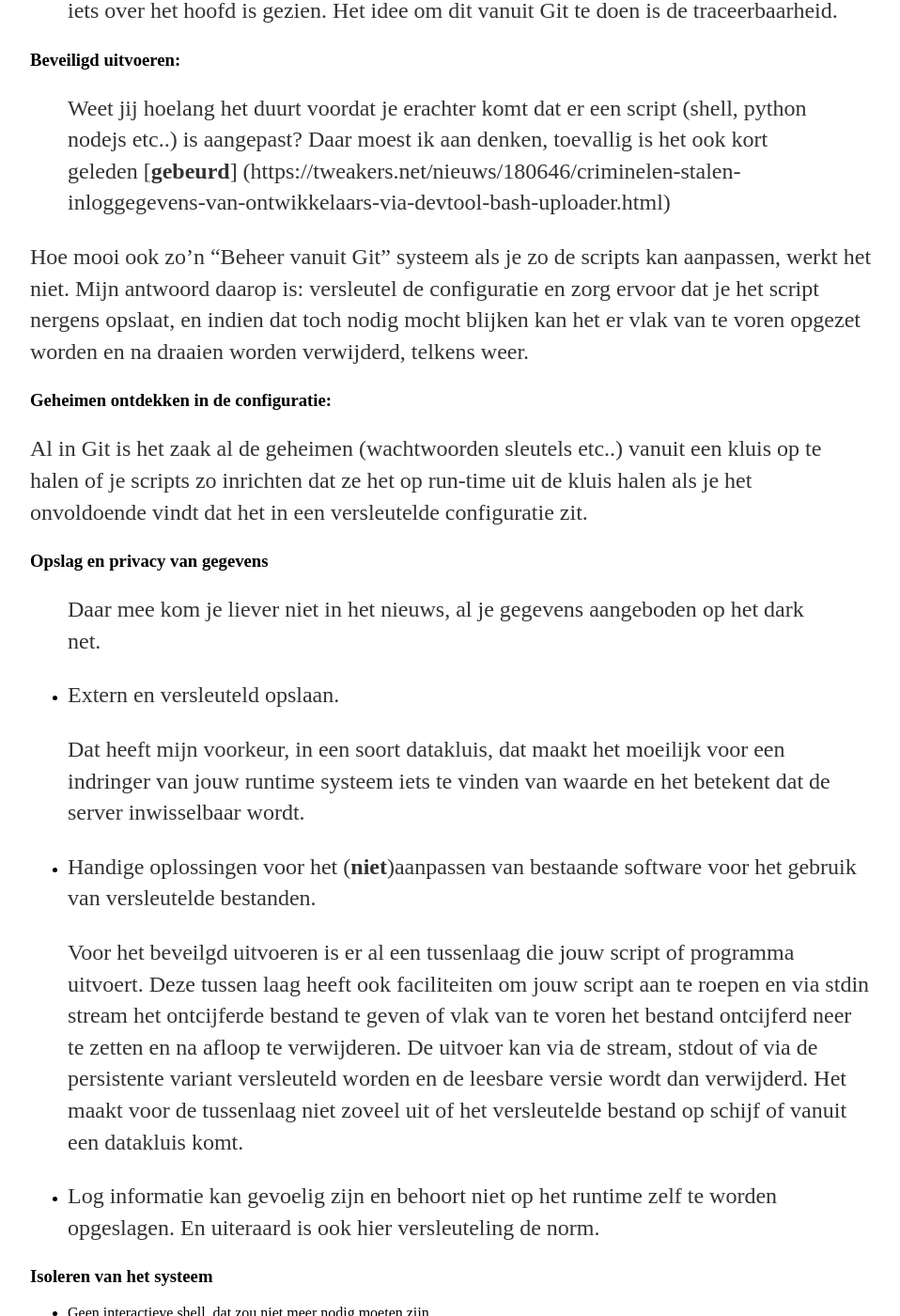
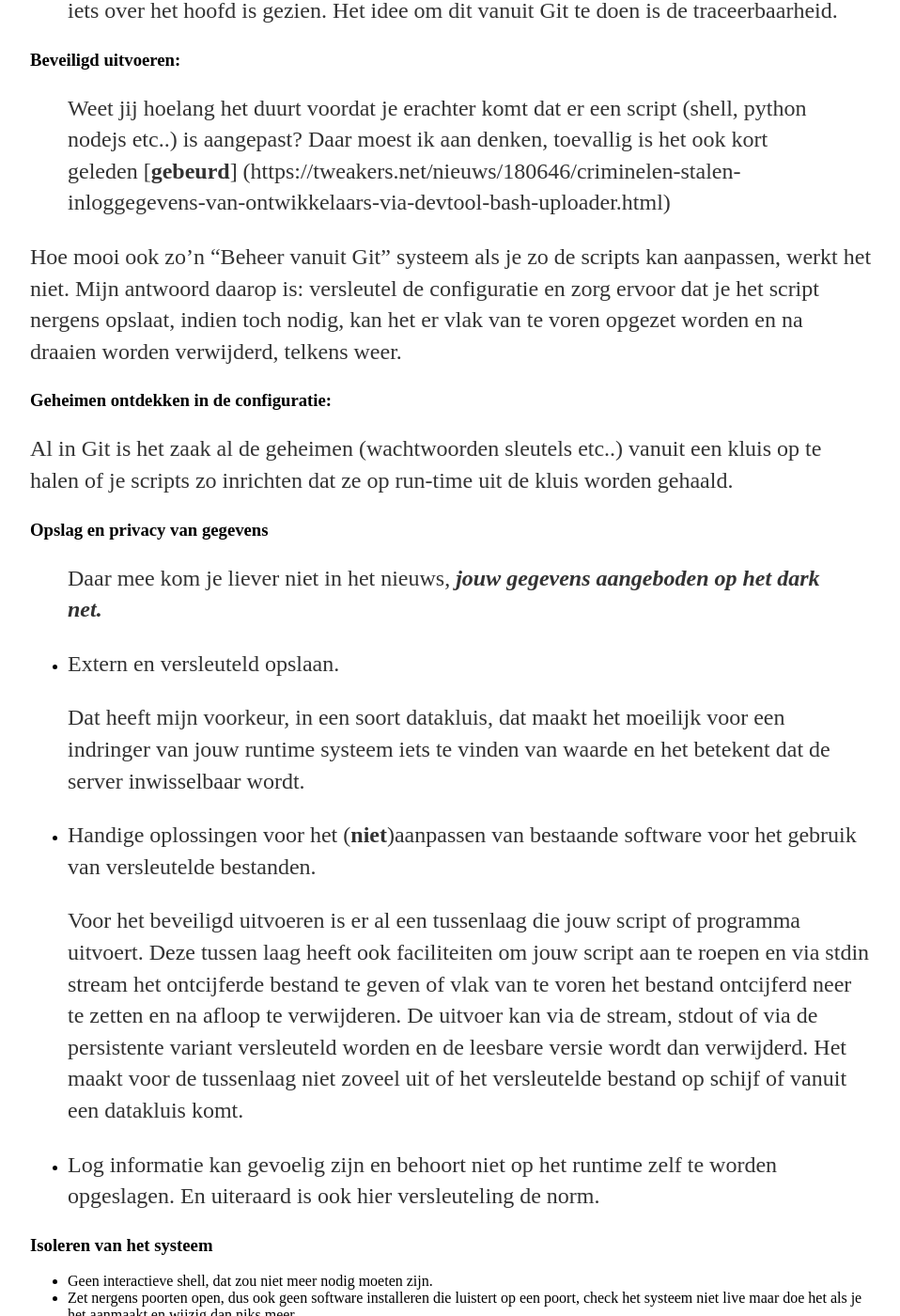
Before and after one commit to paedelm/paedelm.github.io, a Jekyll site: the page built from _posts/2021-04-23-Reden-van mijn-zelfstandigheid.md, in a window 1280 px wide and 1400 px high, scrolled down 2146 px. Shown: the whole window at 94% size, without its empty margins (160-1118 px from the left). Built offline with Jekyll 4.4.1, drawn with Linux system fonts in a browser that asks for light colours; some of the changed text lies outside the part shown.

Commit message:
punten en comma's

```diff
--- a/_posts/2021-04-23-Reden-van mijn-zelfstandigheid.md
+++ b/_posts/2021-04-23-Reden-van mijn-zelfstandigheid.md
@@ -40,7 +40,7 @@ date: 2020-04-22
 
  * Genereren van een versleutelde versie van een export in Json formaat voor iedere omgeving in het domein.
 
-   Het generatie proces roept jouw configuratie items aan met de environment parameter, het zorgt voor de juiste combinatie van versie en environment op basis van de status van de change. Het doet allerlei algemene controles en jij kan voor ieder item je eigen controles programmeren. De laatste controle is jouw test, en als die goed gaat worden de versleutelde Json-files geproduceerd.
+   Het generatie proces roept jouw configuratie items aan met de environment parameter, het zorgt voor de juiste combinatie van versie en environment op basis van de status van de change. Het doet allerlei algemene controles en jij kan voor ieder item je eigen controles programmeren. De laatste controle is jouw test, en als die goed gaat, worden de versleutelde Json-files geproduceerd.
 
  * Changes vooruit rollen of terug rollen.
 
@@ -53,15 +53,15 @@ date: 2020-04-22
 > Weet jij hoelang het duurt voordat je erachter komt dat er een script (shell, python nodejs etc..) is aangepast? Daar moest ik aan denken, toevallig is het ook kort geleden [**gebeurd**] (https://tweakers.net/nieuws/180646/criminelen-stalen-inloggegevens-van-ontwikkelaars-via-devtool-bash-uploader.html)
 
 
-Hoe mooi ook zo'n "Beheer vanuit Git" systeem als je zo de scripts kan aanpassen, werkt het niet. Mijn antwoord daarop is: versleutel de configuratie en zorg ervoor dat je het script nergens opslaat, en indien dat toch nodig mocht blijken kan het er vlak van te voren opgezet worden en na draaien worden verwijderd, telkens weer.
+Hoe mooi ook zo'n "Beheer vanuit Git" systeem als je zo de scripts kan aanpassen, werkt het niet. Mijn antwoord daarop is: versleutel de configuratie en zorg ervoor dat je het script nergens opslaat, indien toch nodig, kan het er vlak van te voren opgezet worden en na draaien worden verwijderd, telkens weer.
 
 ### Geheimen ontdekken in de configuratie:
 
-Al in Git is het zaak al de geheimen (wachtwoorden sleutels etc..) vanuit een kluis op te halen of je scripts zo inrichten dat ze het op run-time uit de kluis halen als je het onvoldoende vindt dat het in een versleutelde configuratie zit.
+Al in Git is het zaak al de geheimen (wachtwoorden sleutels etc..) vanuit een kluis op te halen of je scripts zo inrichten dat ze op run-time uit de kluis worden gehaald.
 
 ### Opslag en privacy van gegevens
 
-> Daar mee kom je liever niet in het nieuws, al je gegevens aangeboden op het dark net.
+> Daar mee kom je liever niet in het nieuws, **_jouw gegevens aangeboden op het dark net._**
 
 * Extern en versleuteld opslaan.
 
@@ -69,7 +69,7 @@ Al in Git is het zaak al de geheimen (wachtwoorden sleutels etc..) vanuit een kl
 
 * Handige oplossingen voor het (**niet**)aanpassen van bestaande software voor het gebruik van versleutelde bestanden.
 
-  Voor het beveilgd uitvoeren is er al een tussenlaag die jouw script of programma uitvoert. Deze tussen laag heeft ook faciliteiten om jouw script aan te roepen en via stdin stream het ontcijferde bestand te geven of vlak van te voren het bestand ontcijferd neer te zetten en na afloop te verwijderen. De uitvoer kan via de stream, stdout of via de persistente variant versleuteld worden en de leesbare versie wordt dan verwijderd. Het maakt voor de tussenlaag niet zoveel uit of het versleutelde bestand op schijf of vanuit een datakluis komt.
+  Voor het beveiligd uitvoeren is er al een tussenlaag die jouw script of programma uitvoert. Deze tussen laag heeft ook faciliteiten om jouw script aan te roepen en via stdin stream het ontcijferde bestand te geven of vlak van te voren het bestand ontcijferd neer te zetten en na afloop te verwijderen. De uitvoer kan via de stream, stdout of via de persistente variant versleuteld worden en de leesbare versie wordt dan verwijderd. Het maakt voor de tussenlaag niet zoveel uit of het versleutelde bestand op schijf of vanuit een datakluis komt.
 
 * Log informatie kan gevoelig zijn en behoort niet op het runtime zelf te worden opgeslagen. En uiteraard is ook hier versleuteling de norm.
 
```
